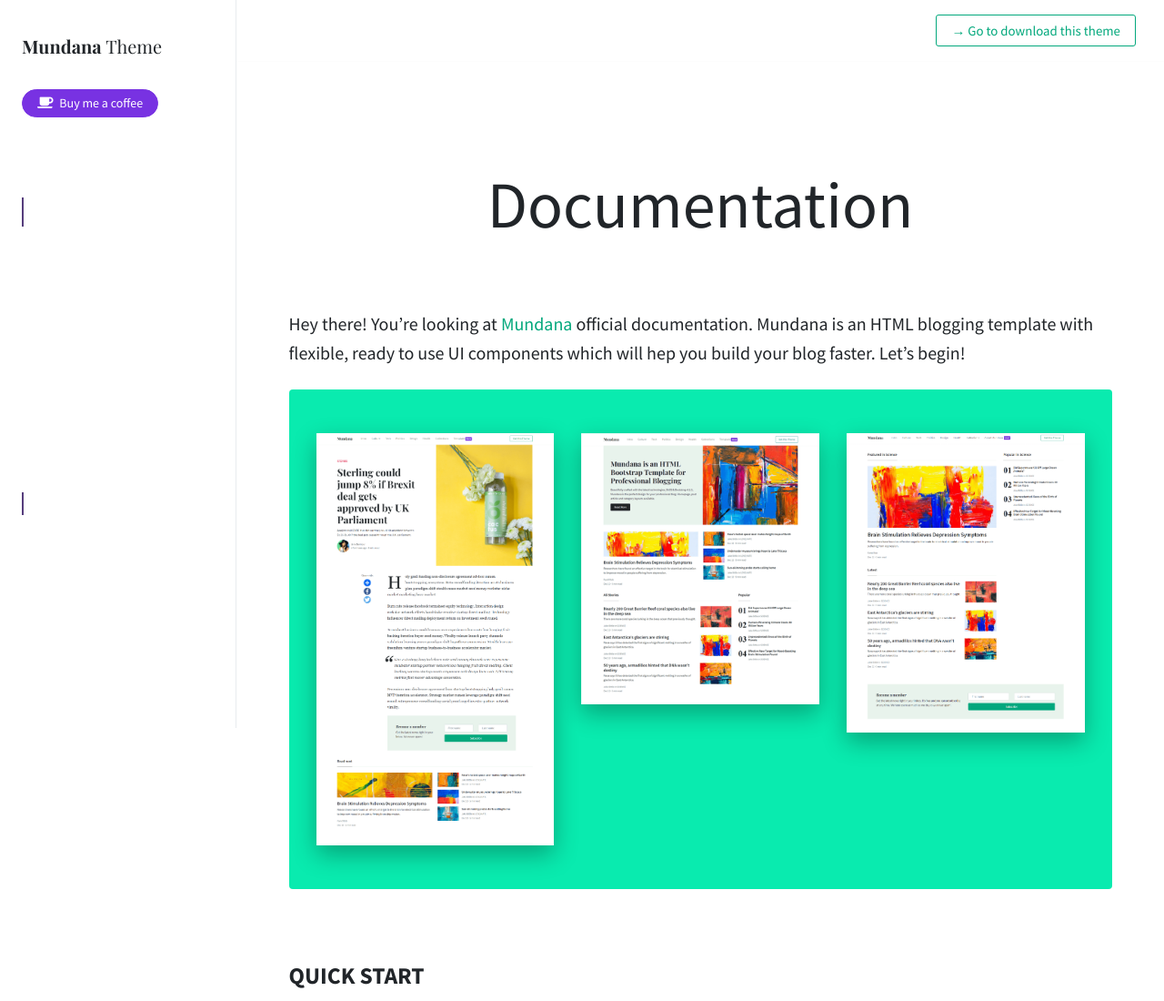
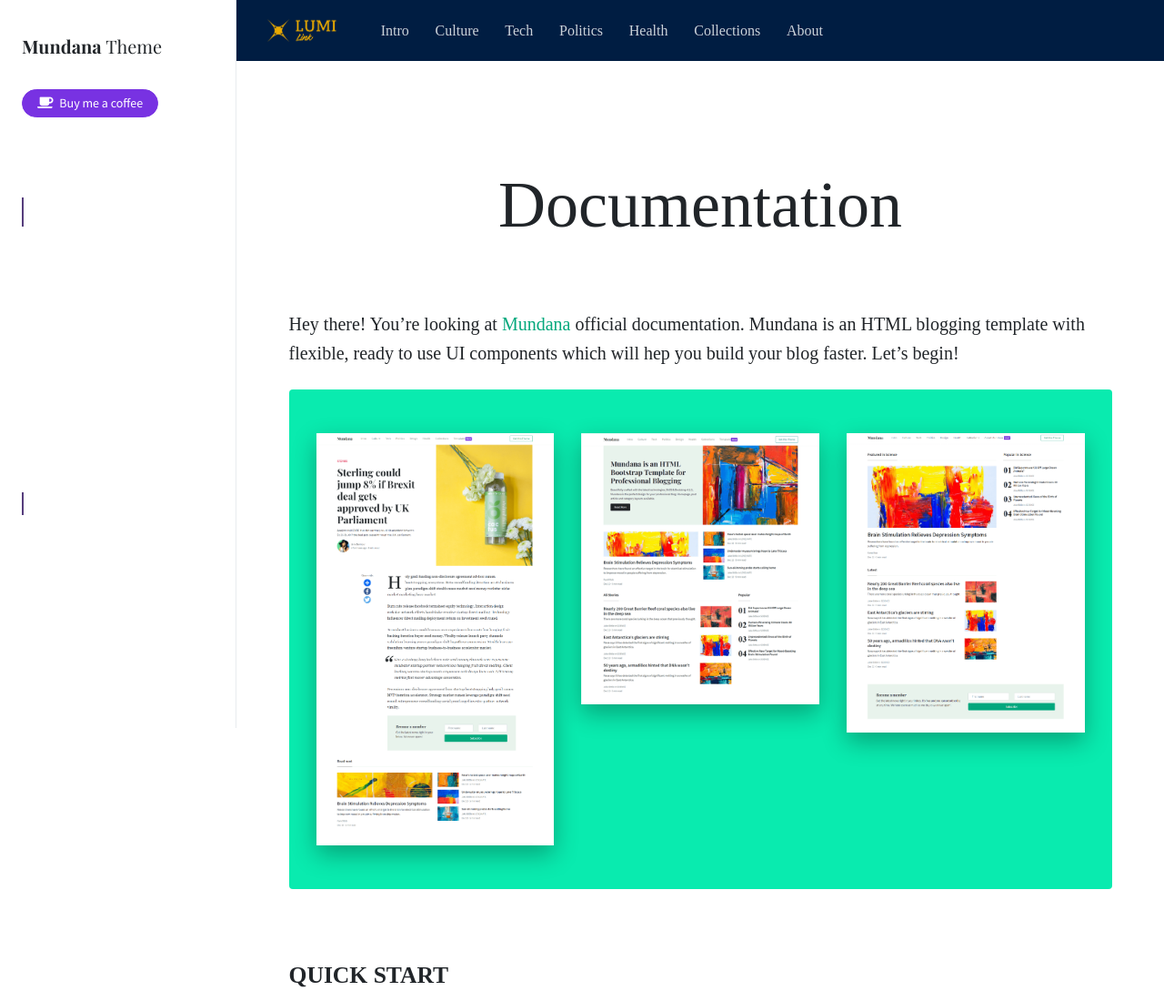
Before and after one commit to Team-404nFound/LUMI-web, a website: page docs.html in a window 1280 px wide. Shown: the top 1100 px of the page at 91% size. Drawn offline with nearby package versions, Linux system fonts and the light colour scheme; some packages are replaced by stand-ins of ours; a script that the page names is missing.

Commit message:
Squashed commit of the following:
commit 285949e656541131068544ff02294bf0a3ab13e8
Author: BruceBest <BruceLvJC@outlook.com>
Date:   Wed Sep 27 12:59:19 2023 -0400

    made nav-bar look consistent

    for all pages

```diff
--- a/docs.html
+++ b/docs.html
@@ -20,7 +20,7 @@
 <!-- Docs CSS -->
 <link href="./assets/css/vendor/bootstrap-toc.css" rel="stylesheet"/>
 <link href="./assets/css/vendor/prism.css" rel="stylesheet"/>
-
+<link rel="stylesheet" type="text/css" href="source/CSS/main.css" />
 </head>
 
 <body>
@@ -46,23 +46,37 @@
 <!----------------------------------------------------------------------
 NAVBAR (remove topnav if you don't want changed nav background on scroll)
 ------------------------------------------------------------------------>
-<nav class="topnav navbar navbar-expand-lg navbar-light bg-white fixed-top">
+<nav class="topnav navbar navbar-expand-lg navbar-light fixed-top brandBlue">
     <div class="container">
-	<a class="navbar-brand d-lg-none" href="./index.html"><i class="fas fa-anchor mr-2"></i><strong>Mundana</strong></a>
+        <img class="navbar-brand logo" src="source/img/base_logo_transparent_background.png"></a>
         <button class="navbar-toggler collapsed" type="button" data-toggle="collapse" data-target="#navbarColor02" aria-controls="navbarColor02" aria-expanded="false" aria-label="Toggle navigation">
         <span class="navbar-toggler-icon"></span>
         </button>
-	<div class="navbar-collapse collapse" id="navbarColor02">
+        <div class="navbar-collapse collapse" id="navbarColor02" style="">
             <ul class="navbar-nav mr-auto d-flex align-items-center">
                 <li class="nav-item">
-			<a class="nav-link" href="./index.html">&larr; Back to demo</a>
+                <a class="nav-link" href="./index.html">Intro <span class="sr-only">(current)</span></a>
+                </li>
+                <li class="nav-item">
+                <a class="nav-link" href="./article.html">Culture</a>
+                </li>
+                <li class="nav-item">
+                <a class="nav-link" href="./article.html">Tech</a>
+                </li>
+                <li class="nav-item">
+                <a class="nav-link" href="./article.html">Politics</a>
+                </li>
+                <li class="nav-item">
+                <a class="nav-link" href="./article.html">Health</a>
+                </li>
+                <li class="nav-item">
+                <a class="nav-link" href="./article.html">Collections</a>
+                </li>
+                <li class="nav-item">
+                <a class="nav-link" href="./about.html">About</a>
                 </li>
             </ul>
-		<ul class="navbar-nav ml-auto d-flex align-items-center">
-			<li class="nav-item highlight">
-			<a class="nav-link" target="_blank" href="https://www.wowthemes.net/mundana-free-html-bootstrap-template">&rarr; Go to download this theme</a>
-			</li>
-		</ul>
+
         </div>
     </div>
     </nav>
```
Also changed, not shown: about.html (+4 -10 lines), article.html (+4 -10 lines), category.html (+4 -10 lines). Lines whose indentation alone changed are shown as unchanged.
